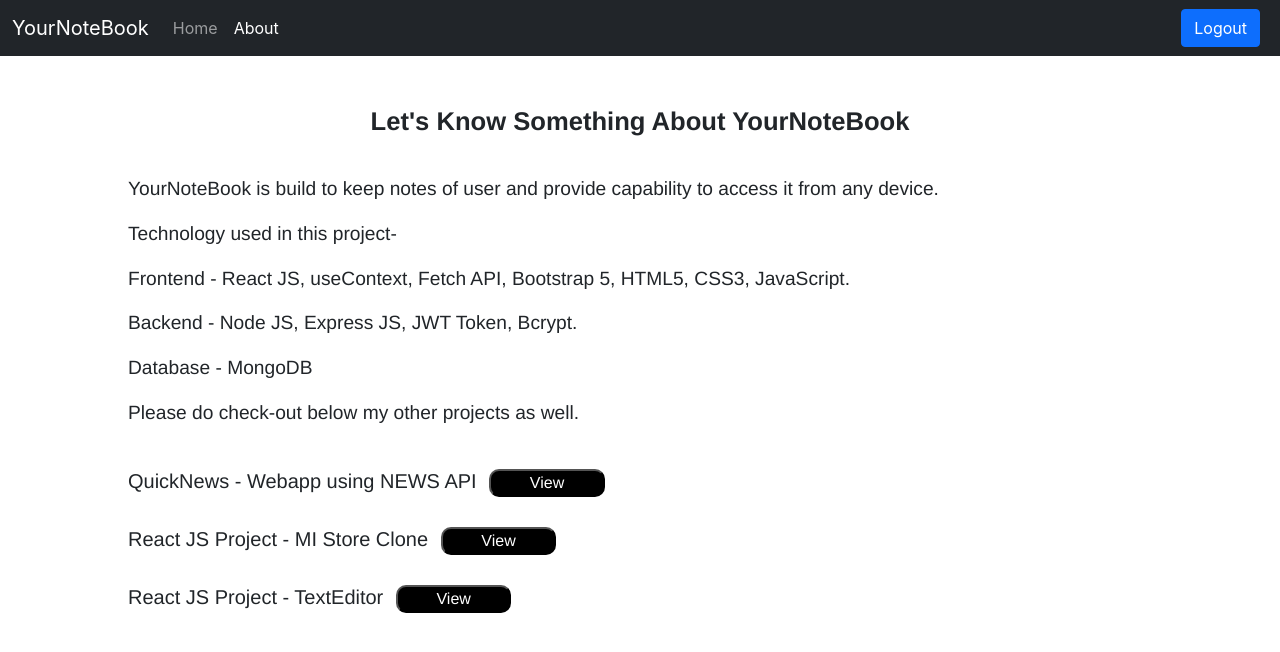
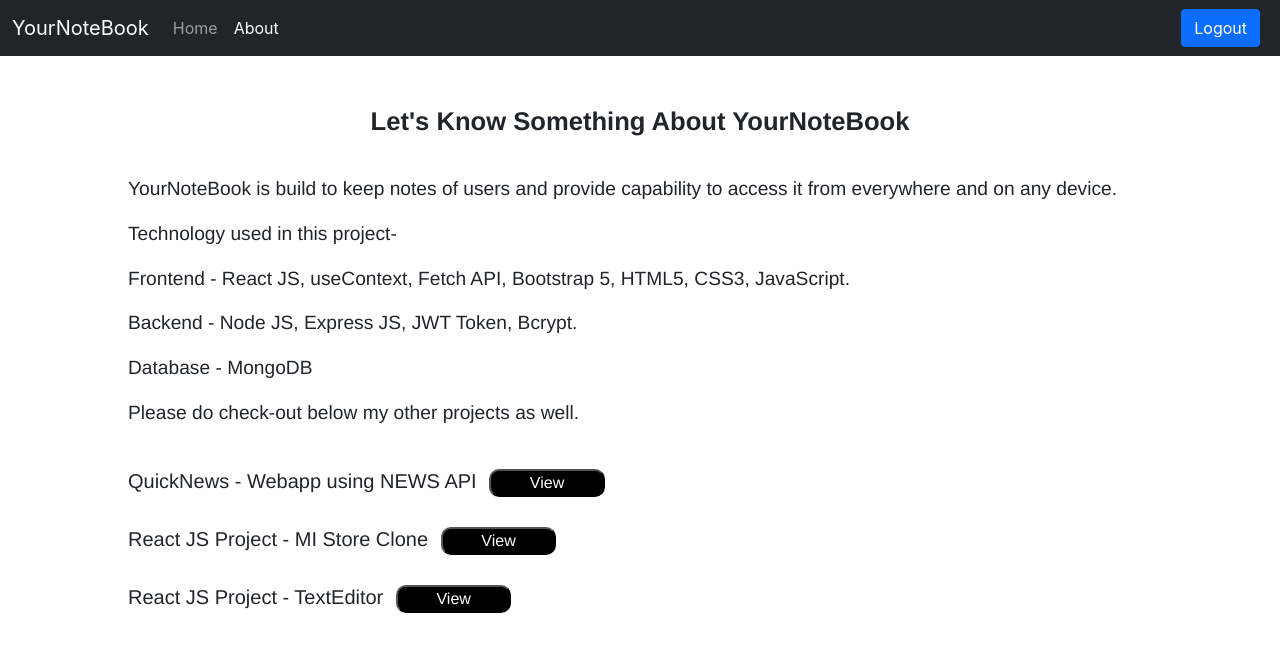
Before and after one commit to ItsRohitParmar/NoteBookFrontEnd, a React (Create React App) app: page /about in a window 1280 px wide. Shown: the top 652 px of the page. Built offline with nearby package versions, Linux system fonts and the light colour scheme; sample sign-in values are in the browser's storage.

Commit message:
Added Fevicon

```diff
--- a/public/index.html
+++ b/public/index.html
@@ -2,7 +2,7 @@
 <html lang="en">
   <head>
     <meta charset="utf-8" />
-    <link rel="icon" href="%PUBLIC_URL%/favicon.ico" />
+    <link rel="icon" href="%PUBLIC_URL%/favicon.png" />
     <meta name="viewport" content="width=device-width, initial-scale=1" />
     <meta name="theme-color" content="#000000" />
     <meta
--- a/src/controllers/About/About.js
+++ b/src/controllers/About/About.js
@@ -16,7 +16,7 @@ const About = () => {
     <div className='aboutus'>
       <div>
         <h4>Let's Know Something About YourNoteBook</h4>
-        <p>YourNoteBook is build to keep notes of user and provide capability to access it from any device.</p>
+        <p>YourNoteBook is build to keep notes of users and provide capability to access it from everywhere and on any device.</p>
         <p>Technology used in this project-</p>
         <p>Frontend - React JS, useContext, Fetch API, Bootstrap 5, HTML5, CSS3, JavaScript.</p>
         <p>Backend - Node JS, Express JS, JWT Token, Bcrypt.</p>
@@ -26,7 +26,7 @@ const About = () => {
       </div>
       <div>
       <div className='projects'>
-        <h5>QuickNews - Webapp using NEWS API</h5> <a target={"blank"} href="https://rohitsnotebook.netlify.app/"><button>View</button></a>
+        <h5>QuickNews - Webapp using NEWS API</h5> <a target={"blank"} href="https://quickindiannews.netlify.app/"><button>View</button></a>
       </div>
 
       <div className='projects'>
```
Also changed, not shown: public/favicon.png (added), 1 other file (tests, documents, lock files or other folders).
